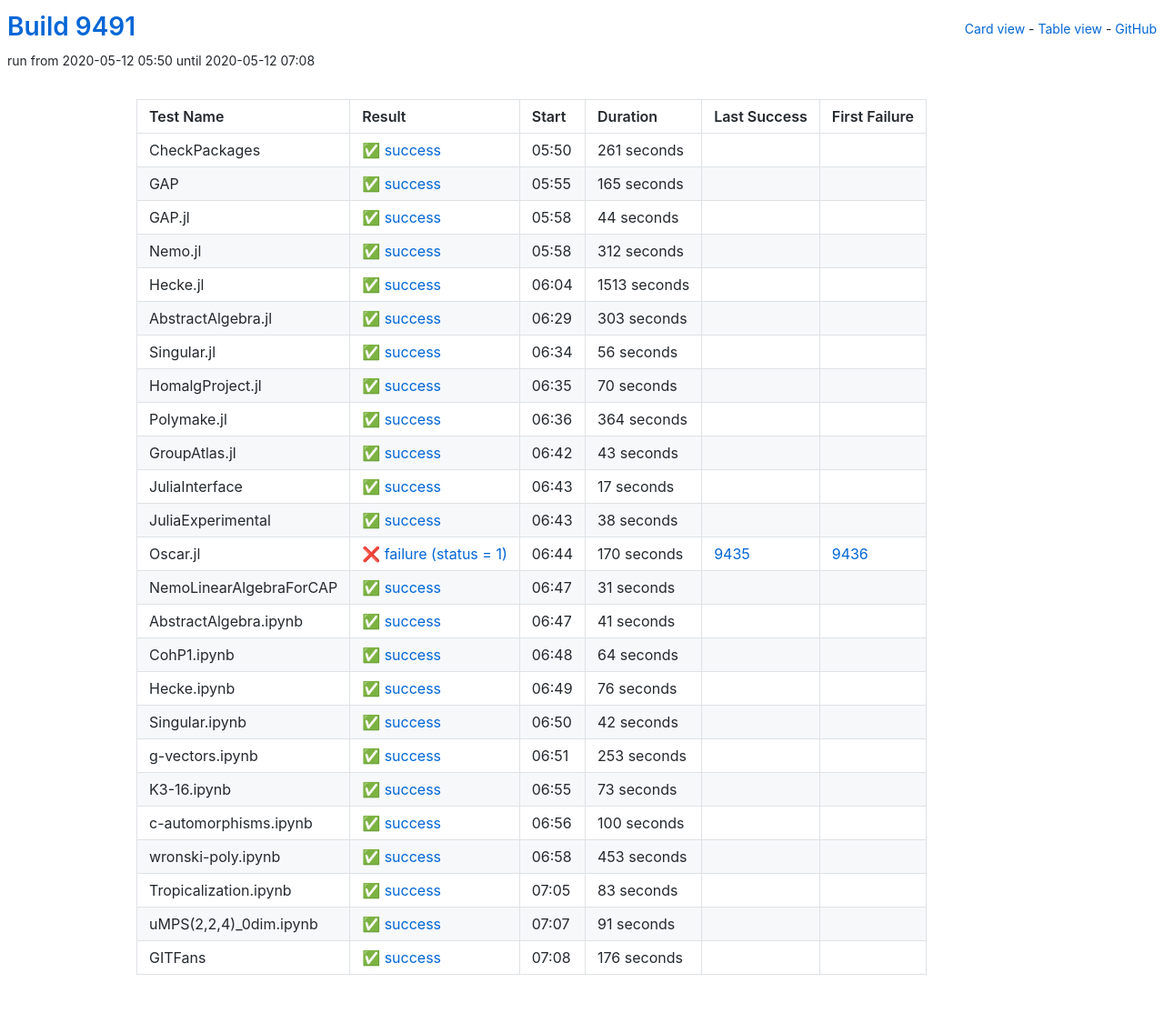
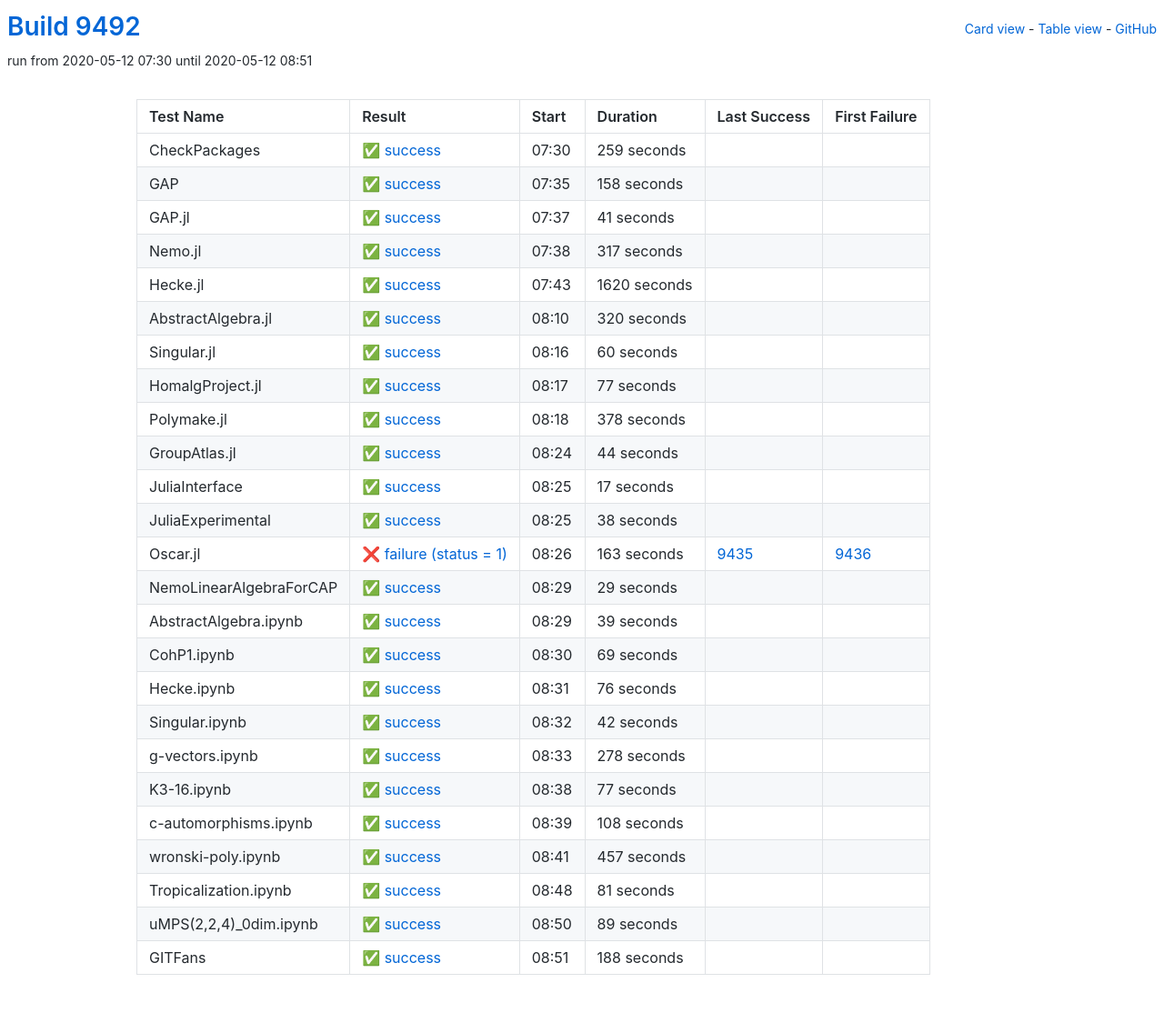
Before and after one commit to oscar-system/oscar-ci-status, a Jekyll site: the page built from table.html, in a window 1280 px wide. Shown: the whole page at 91% size. Built offline with Jekyll 4.4.1, drawn with Linux system fonts in a browser that asks for light colours.

Commit message:
Build 9492

```diff
--- a/_data/ci.yml
+++ b/_data/ci.yml
@@ -1,125 +1,125 @@
-build: 9491
-build_url: https://oscarci.mathematik.uni-kl.de/job/oscar/9491/
+build: 9492
+build_url: https://oscarci.mathematik.uni-kl.de/job/oscar/9492/
 job: oscar
 tests:
-- duration: 261
+- duration: 259
   exitcode: 0
   first_failure: false
   first_failure_url: null
   id: checkpackages
   last_success: false
   last_success_url: null
-  log: https://oscarci.mathematik.uni-kl.de/job/oscar/9491/artifact/logs/build-9491/CheckPackages.log
+  log: https://oscarci.mathematik.uni-kl.de/job/oscar/9492/artifact/logs/build-9492/CheckPackages.log
   name: CheckPackages
-  start: 2020-05-12 05:50
+  start: 2020-05-12 07:30
   status: success
   success: true
-- duration: 165
+- duration: 158
   exitcode: 0
   first_failure: false
   first_failure_url: null
   id: gap
   last_success: false
   last_success_url: null
-  log: https://oscarci.mathematik.uni-kl.de/job/oscar/9491/artifact/logs/build-9491/GAP.log
+  log: https://oscarci.mathematik.uni-kl.de/job/oscar/9492/artifact/logs/build-9492/GAP.log
   name: GAP
-  start: 2020-05-12 05:55
+  start: 2020-05-12 07:35
+  status: success
+  success: true
+- duration: 41
+  exitcode: 0
+  first_failure: false
+  first_failure_url: null
+  id: gap-jl
+  last_success: false
+  last_success_url: null
+  log: https://oscarci.mathematik.uni-kl.de/job/oscar/9492/artifact/logs/build-9492/GAP.jl.log
+  name: GAP.jl
+  start: 2020-05-12 07:37
+  status: success
+  success: true
+- duration: 317
+  exitcode: 0
+  first_failure: false
+  first_failure_url: null
+  id: nemo-jl
+  last_success: false
+  last_success_url: null
+  log: https://oscarci.mathematik.uni-kl.de/job/oscar/9492/artifact/logs/build-9492/Nemo.jl.log
+  name: Nemo.jl
+  start: 2020-05-12 07:38
+  status: success
+  success: true
+- duration: 1620
+  exitcode: 0
+  first_failure: false
+  first_failure_url: null
+  id: hecke-jl
+  last_success: false
+  last_success_url: null
+  log: https://oscarci.mathematik.uni-kl.de/job/oscar/9492/artifact/logs/build-9492/Hecke.jl.log
+  name: Hecke.jl
+  start: 2020-05-12 07:43
+  status: success
+  success: true
+- duration: 320
+  exitcode: 0
+  first_failure: false
+  first_failure_url: null
+  id: abstractalgebra-jl
+  last_success: false
+  last_success_url: null
+  log: https://oscarci.mathematik.uni-kl.de/job/oscar/9492/artifact/logs/build-9492/AbstractAlgebra.jl.log
+  name: AbstractAlgebra.jl
+  start: 2020-05-12 08:10
+  status: success
+  success: true
+- duration: 60
+  exitcode: 0
+  first_failure: false
+  first_failure_url: null
+  id: singular-jl
+  last_success: false
+  last_success_url: null
+  log: https://oscarci.mathematik.uni-kl.de/job/oscar/9492/artifact/logs/build-9492/Singular.jl.log
+  name: Singular.jl
+  start: 2020-05-12 08:16
+  status: success
+  success: true
+- duration: 77
+  exitcode: 0
+  first_failure: false
+  first_failure_url: null
+  id: homalgproject-jl
+  last_success: false
+  last_success_url: null
+  log: https://oscarci.mathematik.uni-kl.de/job/oscar/9492/artifact/logs/build-9492/HomalgProject.jl.log
+  name: HomalgProject.jl
+  start: 2020-05-12 08:17
+  status: success
+  success: true
+- duration: 378
+  exitcode: 0
+  first_failure: false
+  first_failure_url: null
+  id: polymake-jl
+  last_success: false
+  last_success_url: null
+  log: https://oscarci.mathematik.uni-kl.de/job/oscar/9492/artifact/logs/build-9492/Polymake.jl.log
+  name: Polymake.jl
+  start: 2020-05-12 08:18
   status: success
   success: true
 - duration: 44
   exitcode: 0
   first_failure: false
   first_failure_url: null
-  id: gap-jl
-  last_success: false
-  last_success_url: null
-  log: https://oscarci.mathematik.uni-kl.de/job/oscar/9491/artifact/logs/build-9491/GAP.jl.log
-  name: GAP.jl
-  start: 2020-05-12 05:58
-  status: success
-  success: true
-- duration: 312
-  exitcode: 0
-  first_failure: false
-  first_failure_url: null
-  id: nemo-jl
-  last_success: false
-  last_success_url: null
-  log: https://oscarci.mathematik.uni-kl.de/job/oscar/9491/artifact/logs/build-9491/Nemo.jl.log
-  name: Nemo.jl
-  start: 2020-05-12 05:58
-  status: success
-  success: true
-- duration: 1513
-  exitcode: 0
-  first_failure: false
-  first_failure_url: null
-  id: hecke-jl
-  last_success: false
-  last_success_url: null
-  log: https://oscarci.mathematik.uni-kl.de/job/oscar/9491/artifact/logs/build-9491/Hecke.jl.log
-  name: Hecke.jl
-  start: 2020-05-12 06:04
-  status: success
-  success: true
-- duration: 303
-  exitcode: 0
-  first_failure: false
-  first_failure_url: null
-  id: abstractalgebra-jl
-  last_success: false
-  last_success_url: null
-  log: https://oscarci.mathematik.uni-kl.de/job/oscar/9491/artifact/logs/build-9491/AbstractAlgebra.jl.log
-  name: AbstractAlgebra.jl
-  start: 2020-05-12 06:29
-  status: success
-  success: true
-- duration: 56
-  exitcode: 0
-  first_failure: false
-  first_failure_url: null
-  id: singular-jl
-  last_success: false
-  last_success_url: null
-  log: https://oscarci.mathematik.uni-kl.de/job/oscar/9491/artifact/logs/build-9491/Singular.jl.log
-  name: Singular.jl
-  start: 2020-05-12 06:34
-  status: success
-  success: true
-- duration: 70
-  exitcode: 0
-  first_failure: false
-  first_failure_url: null
-  id: homalgproject-jl
-  last_success: false
-  last_success_url: null
-  log: https://oscarci.mathematik.uni-kl.de/job/oscar/9491/artifact/logs/build-9491/HomalgProject.jl.log
-  name: HomalgProject.jl
-  start: 2020-05-12 06:35
-  status: success
-  success: true
-- duration: 364
-  exitcode: 0
-  first_failure: false
-  first_failure_url: null
-  id: polymake-jl
-  last_success: false
-  last_success_url: null
-  log: https://oscarci.mathematik.uni-kl.de/job/oscar/9491/artifact/logs/build-9491/Polymake.jl.log
-  name: Polymake.jl
-  start: 2020-05-12 06:36
-  status: success
-  success: true
-- duration: 43
-  exitcode: 0
-  first_failure: false
-  first_failure_url: null
   id: groupatlas-jl
   last_success: false
   last_success_url: null
-  log: https://oscarci.mathematik.uni-kl.de/job/oscar/9491/artifact/logs/build-9491/GroupAtlas.jl.log
+  log: https://oscarci.mathematik.uni-kl.de/job/oscar/9492/artifact/logs/build-9492/GroupAtlas.jl.log
   name: GroupAtlas.jl
-  start: 2020-05-12 06:42
+  start: 2020-05-12 08:24
   status: success
   success: true
 - duration: 17
@@ -129,9 +129,9 @@ tests:
   id: juliainterface
   last_success: false
   last_success_url: null
-  log: https://oscarci.mathematik.uni-kl.de/job/oscar/9491/artifact/logs/build-9491/JuliaInterface.log
+  log: https://oscarci.mathematik.uni-kl.de/job/oscar/9492/artifact/logs/build-9492/JuliaInterface.log
   name: JuliaInterface
-  start: 2020-05-12 06:43
+  start: 2020-05-12 08:25
   status: success
   success: true
 - duration: 38
@@ -141,57 +141,57 @@ tests:
   id: juliaexperimental
   last_success: false
   last_success_url: null
-  log: https://oscarci.mathematik.uni-kl.de/job/oscar/9491/artifact/logs/build-9491/JuliaExperimental.log
+  log: https://oscarci.mathematik.uni-kl.de/job/oscar/9492/artifact/logs/build-9492/JuliaExperimental.log
   name: JuliaExperimental
-  start: 2020-05-12 06:43
+  start: 2020-05-12 08:25
   status: success
   success: true
-- duration: 170
+- duration: 163
   exitcode: 1
   first_failure: 9436
   first_failure_url: https://oscarci.mathematik.uni-kl.de/job/oscar/9436/
   id: oscar-jl
   last_success: 9435
   last_success_url: https://oscarci.mathematik.uni-kl.de/job/oscar/9435/
-  log: https://oscarci.mathematik.uni-kl.de/job/oscar/9491/artifact/logs/build-9491/Oscar.jl.log
+  log: https://oscarci.mathematik.uni-kl.de/job/oscar/9492/artifact/logs/build-9492/Oscar.jl.log
   name: Oscar.jl
-  start: 2020-05-12 06:44
+  start: 2020-05-12 08:26
   status: failure
   success: false
-- duration: 31
+- duration: 29
   exitcode: 0
   first_failure: false
   first_failure_url: null
   id: nemolinearalgebraforcap
   last_success: false
   last_success_url: null
-  log: https://oscarci.mathematik.uni-kl.de/job/oscar/9491/artifact/logs/build-9491/NemoLinearAlgebraForCAP.log
+  log: https://oscarci.mathematik.uni-kl.de/job/oscar/9492/artifact/logs/build-9492/NemoLinearAlgebraForCAP.log
   name: NemoLinearAlgebraForCAP
-  start: 2020-05-12 06:47
+  start: 2020-05-12 08:29
   status: success
   success: true
-- duration: 41
+- duration: 39
   exitcode: 0
   first_failure: false
   first_failure_url: null
   id: abstractalgebra-ipynb
   last_success: false
   last_success_url: null
-  log: https://oscarci.mathematik.uni-kl.de/job/oscar/9491/artifact/logs/build-9491/AbstractAlgebra.ipynb.log
+  log: https://oscarci.mathematik.uni-kl.de/job/oscar/9492/artifact/logs/build-9492/AbstractAlgebra.ipynb.log
   name: AbstractAlgebra.ipynb
-  start: 2020-05-12 06:47
+  start: 2020-05-12 08:29
   status: success
   success: true
-- duration: 64
+- duration: 69
   exitcode: 0
   first_failure: false
   first_failure_url: null
   id: cohp1-ipynb
   last_success: false
   last_success_url: null
-  log: https://oscarci.mathematik.uni-kl.de/job/oscar/9491/artifact/logs/build-9491/CohP1.ipynb.log
+  log: https://oscarci.mathematik.uni-kl.de/job/oscar/9492/artifact/logs/build-9492/CohP1.ipynb.log
   name: CohP1.ipynb
-  start: 2020-05-12 06:48
+  start: 2020-05-12 08:30
   status: success
   success: true
 - duration: 76
@@ -201,9 +201,9 @@ tests:
   id: hecke-ipynb
   last_success: false
   last_success_url: null
-  log: https://oscarci.mathematik.uni-kl.de/job/oscar/9491/artifact/logs/build-9491/Hecke.ipynb.log
+  log: https://oscarci.mathematik.uni-kl.de/job/oscar/9492/artifact/logs/build-9492/Hecke.ipynb.log
   name: Hecke.ipynb
-  start: 2020-05-12 06:49
+  start: 2020-05-12 08:31
   status: success
   success: true
 - duration: 42
@@ -213,92 +213,92 @@ tests:
   id: singular-ipynb
   last_success: false
   last_success_url: null
-  log: https://oscarci.mathematik.uni-kl.de/job/oscar/9491/artifact/logs/build-9491/Singular.ipynb.log
+  log: https://oscarci.mathematik.uni-kl.de/job/oscar/9492/artifact/logs/build-9492/Singular.ipynb.log
   name: Singular.ipynb
-  start: 2020-05-12 06:50
+  start: 2020-05-12 08:32
   status: success
   success: true
-- duration: 253
+- duration: 278
   exitcode: 0
   first_failure: false
   first_failure_url: null
   id: g-vectors-ipynb
   last_success: false
   last_success_url: null
-  log: https://oscarci.mathematik.uni-kl.de/job/oscar/9491/artifact/logs/build-9491/g-vectors.ipynb.log
+  log: https://oscarci.mathematik.uni-kl.de/job/oscar/9492/artifact/logs/build-9492/g-vectors.ipynb.log
   name: g-vectors.ipynb
-  start: 2020-05-12 06:51
+  start: 2020-05-12 08:33
   status: success
   success: true
-- duration: 73
+- duration: 77
   exitcode: 0
   first_failure: false
   first_failure_url: null
   id: k3-16-ipynb
   last_success: false
   last_success_url: null
-  log: https://oscarci.mathematik.uni-kl.de/job/oscar/9491/artifact/logs/build-9491/K3-16.ipynb.log
+  log: https://oscarci.mathematik.uni-kl.de/job/oscar/9492/artifact/logs/build-9492/K3-16.ipynb.log
   name: K3-16.ipynb
-  start: 2020-05-12 06:55
+  start: 2020-05-12 08:38
   status: success
   success: true
-- duration: 100
+- duration: 108
   exitcode: 0
   first_failure: false
   first_failure_url: null
   id: c-automorphisms-ipynb
   last_success: false
   last_success_url: null
-  log: https://oscarci.mathematik.uni-kl.de/job/oscar/9491/artifact/logs/build-9491/c-automorphisms.ipynb.log
+  log: https://oscarci.mathematik.uni-kl.de/job/oscar/9492/artifact/logs/build-9492/c-automorphisms.ipynb.log
   name: c-automorphisms.ipynb
-  start: 2020-05-12 06:56
+  start: 2020-05-12 08:39
   status: success
   success: true
-- duration: 453
+- duration: 457
   exitcode: 0
   first_failure: false
   first_failure_url: null
   id: wronski-poly-ipynb
   last_success: false
   last_success_url: null
-  log: https://oscarci.mathematik.uni-kl.de/job/oscar/9491/artifact/logs/build-9491/wronski-poly.ipynb.log
+  log: https://oscarci.mathematik.uni-kl.de/job/oscar/9492/artifact/logs/build-9492/wronski-poly.ipynb.log
   name: wronski-poly.ipynb
-  start: 2020-05-12 06:58
+  start: 2020-05-12 08:41
   status: success
   success: true
-- duration: 83
+- duration: 81
   exitcode: 0
   first_failure: false
   first_failure_url: null
   id: tropicalization-ipynb
   last_success: false
   last_success_url: null
-  log: https://oscarci.mathematik.uni-kl.de/job/oscar/9491/artifact/logs/build-9491/Tropicalization.ipynb.log
+  log: https://oscarci.mathematik.uni-kl.de/job/oscar/9492/artifact/logs/build-9492/Tropicalization.ipynb.log
   name: Tropicalization.ipynb
-  start: 2020-05-12 07:05
+  start: 2020-05-12 08:48
   status: success
   success: true
-- duration: 91
+- duration: 89
   exitcode: 0
   first_failure: false
   first_failure_url: null
   id: umps-2-2-4-0dim-ipynb
   last_success: false
   last_success_url: null
-  log: https://oscarci.mathematik.uni-kl.de/job/oscar/9491/artifact/logs/build-9491/uMPS-2-2-4-_0dim.ipynb.log
+  log: https://oscarci.mathematik.uni-kl.de/job/oscar/9492/artifact/logs/build-9492/uMPS-2-2-4-_0dim.ipynb.log
   name: uMPS(2,2,4)_0dim.ipynb
-  start: 2020-05-12 07:07
+  start: 2020-05-12 08:50
   status: success
   success: true
-- duration: 176
+- duration: 188
   exitcode: 0
   first_failure: false
   first_failure_url: null
   id: gitfans
   last_success: false
   last_success_url: null
-  log: https://oscarci.mathematik.uni-kl.de/job/oscar/9491/artifact/logs/build-9491/GITFans.log
+  log: https://oscarci.mathematik.uni-kl.de/job/oscar/9492/artifact/logs/build-9492/GITFans.log
   name: GITFans
-  start: 2020-05-12 07:08
+  start: 2020-05-12 08:51
   status: success
   success: true
```
Also changed, not shown: README.md.
